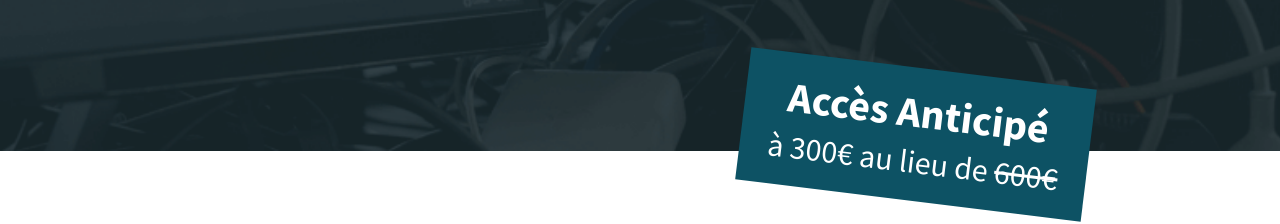
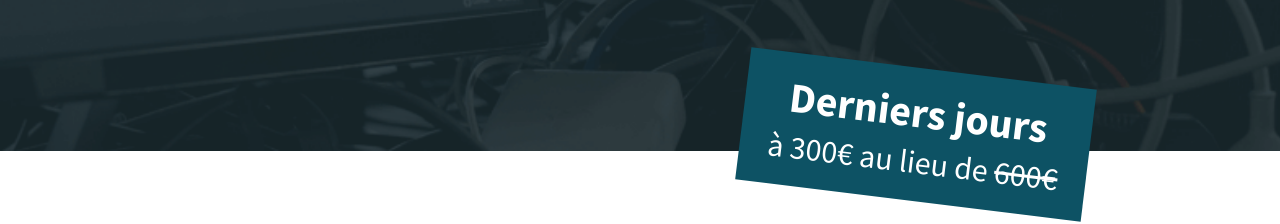
Before and after one commit to Ancyr-Academy/clean-architecture-landing-page, a Next.js app: page / in a window 1280 px wide. Shown: the part 520-744 px from the top of the page. Built offline with nearby package versions, Linux system fonts and the light colour scheme.

Commit message:
task: end of promotion

```diff
--- a/src/sections/Header.tsx
+++ b/src/sections/Header.tsx
@@ -2,7 +2,7 @@
 
 import React from "react";
 import { styled } from "styled-components";
-import { mediaQuery, breakpoints } from "../../lib/global-styles";
+import { breakpoints, mediaQuery } from "../../lib/global-styles";
 
 export const Header: React.FC<{}> = () => {
   return (
@@ -14,7 +14,7 @@ export const Header: React.FC<{}> = () => {
         </Text>
 
         <EarlyBird>
-          <h6>Accès Anticipé</h6>
+          <h6>Derniers jours</h6>
           <p>
             à 300€ au lieu de <s>600€</s>
           </p>
--- a/src/sections/Included.tsx
+++ b/src/sections/Included.tsx
@@ -1,17 +1,17 @@
 "use client";
 
+import { endOfDay } from "date-fns";
 import React, { useEffect } from "react";
 import { styled } from "styled-components";
-import { endOfWeek } from "date-fns";
 
+import { UnorderedList } from "@/components/Typography";
+import { getCourseURL } from "../../lib/app";
+import { breakpoints, mediaQuery } from "../../lib/global-styles";
 import { Container } from "../components/Container";
 import { Paragraph } from "../components/Typography";
-import { getCourseURL } from "../../lib/app";
-import { breakpoints, mediaQuery } from "../../lib/global-styles";
-import { UnorderedList } from "@/components/Typography";
 import { Duration } from "../domain/duration";
 
-const endOfPromotion = endOfWeek(new Date());
+const endOfPromotion = endOfDay(new Date("2023-09-30"));
 
 const secondsBeforeEndOfPromotion = () => {
   const now = new Date();
@@ -85,6 +85,11 @@ export const Included: React.FC<{}> = () => {
             <JoinParagraph>
               <b>Remboursé sans questions</b> si le contenu ne vous plait pas
               (30 jours après l'achat au plus tard). <br />
+              <br />
+              <b>
+                Fin de la promotion dans
+                <br /> {delay(seconds)}
+              </b>
               <br />
               <br />
               <b>
```
